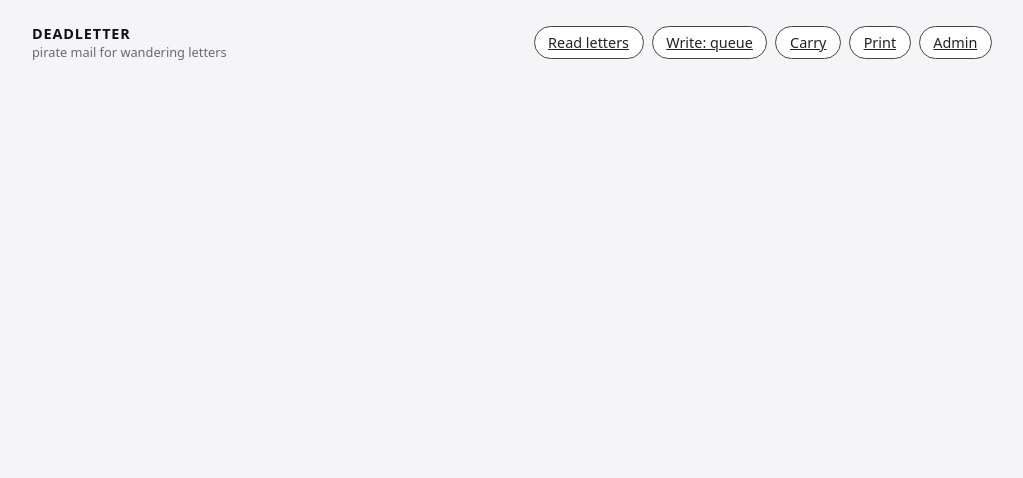
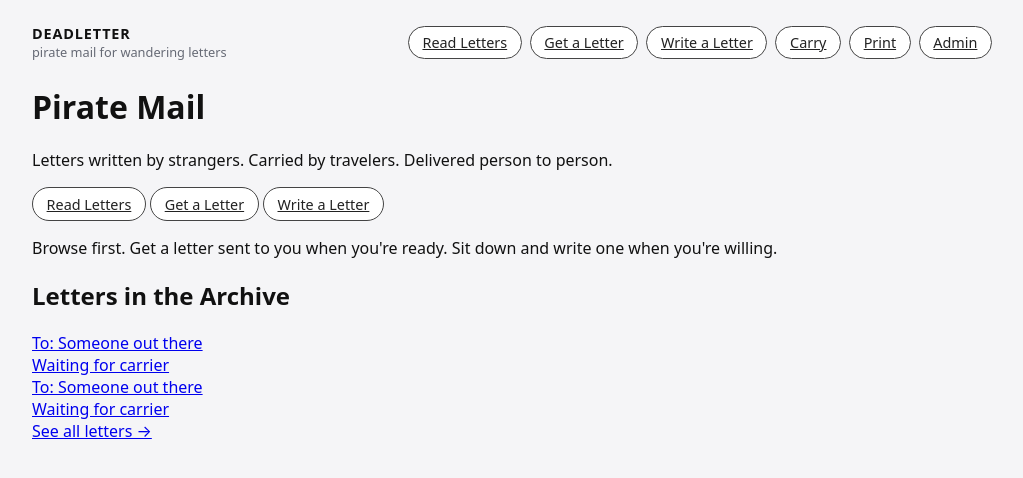
Before and after one commit to Enigma-Infrastructure/deadletter_mailproject, a Django app: page / in a window 1280 px wide. Shown: the top 478 px of the page, without its empty margins (128-1151 px from the left). Run offline with Django 5.2, Linux system fonts and the light colour scheme; data comes from the database, SQL or seed files in the repository; data that the repository does not hold is empty.

Commit message:
fix: restore front door — home view, homepage template, nav hierarchy, request_thanks URL
- home view now queries recent public letters and renders home.html
- new templates/home.html: three-tier CTA (Read → Get a Letter → Write)
  with live letter previews pulled from LetterInstance
- base.html nav: add 'Get a Letter' link, reorder to Read → Get → Write → Carry
- people/urls.py: fix request_thanks route which was incorrectly pointing
  back to request_a_letter view instead of a standalone thanks render

```diff
--- a/deadletter_mailproject/views.py
+++ b/deadletter_mailproject/views.py
@@ -2,10 +2,17 @@
 
 from django.contrib.admin.views.decorators import staff_member_required
 from django.shortcuts import render
+from letters.models import LetterInstance
 
 
 def home(request):
-    return render(request, "base.html")
+    recent_letters = (
+        LetterInstance.objects
+        .filter(is_public=True, body_text__gt="")
+        .select_related("concept", "recipient")
+        .order_by("-created_at")[:6]
+    )
+    return render(request, "home.html", {"recent_letters": recent_letters})
 
 
 @staff_member_required
@@ -20,6 +27,8 @@ def admin_hub(request):
         {
             "title": "Public entry points",
             "links": [
+                {"label": "Read Letters", "url": "/letters/read/"},
+                {"label": "Get a Letter", "url": "/write/request/"},
                 {"label": "Write & Read desk", "url": "/letters/desk/"},
                 {"label": "Carry / Track", "url": "/letters/carry/"},
             ],
@@ -37,15 +46,3 @@ def admin_hub(request):
         },
     ]
     return render(request, "admin_hub.html", {"sections": sections})
-
-def desk_read_list(request):
-    """
-    Desk-only reading view: show recent public letters
-    using the cyberpunk desk skin.
-    """
-    letters = (
-        LetterInstance.objects.filter(is_public=True, body_text__gt="")
-        .select_related("concept", "recipient")
-        .order_by("-created_at")[:50]
-    )
-    return render(request, "cyberpunk/desk_read_list.html", {"letters": letters})
--- a/people/urls.py
+++ b/people/urls.py
@@ -6,5 +6,5 @@ urlpatterns = [
     path("thanks/<int:pk>/", views.write_thanks, name="write_thanks"),
     path("recipients/", views.recipient_list, name="recipient_list"),
     path("request/", views.request_a_letter, name="request_a_letter"),
-    path("request/thanks/", views.request_a_letter, name="request_thanks"),
+    path("request/thanks/", views.request_letter_thanks, name="request_letter_thanks"),
 ]
--- a/templates/base.html
+++ b/templates/base.html
@@ -13,25 +13,30 @@
     <header>
       <div style="display: flex; align-items: center; justify-content: space-between; margin-bottom: 1.5rem;">
         <div>
+          <a href="/" style="text-decoration:none; color:inherit;">
             <div style="font-weight: 600; letter-spacing: 0.06em; text-transform: uppercase; font-size: 0.9rem;">
               deadletter
             </div>
             <div style="font-size: 0.8rem; color: #666a75;">
               pirate mail for wandering letters
             </div>
+          </a>
         </div>
 
         <nav style="display: flex; flex-wrap: wrap; gap: 0.5rem; justify-content: flex-end;">
-          <!-- Reader / public-side -->
-          <a class="btn" href="/letters/read/">Read letters</a>
+          <!-- Primary: Read first -->
+          <a class="btn btn-primary" href="/letters/read/">Read Letters</a>
 
-          <!-- Writer flows -->
-          <a class="btn" href="/letters/write/queue/">Write: queue</a>
+          <!-- Secondary: Get a letter -->
+          <a class="btn" href="/write/request/">Get a Letter</a>
+
+          <!-- Tertiary: Write -->
+          <a class="btn" href="/letters/write/queue/">Write a Letter</a>
 
           <!-- Carry flow -->
           <a class="btn" href="/carry/">Carry</a>
 
-          <!-- Print helper: list / recent (adjust URL when you have it) -->
+          <!-- Print helper -->
           <a class="btn" href="/letters/print/queue/">Print</a>
 
           <!-- Admin -->
--- /dev/null
+++ b/templates/home.html
@@ -0,0 +1,56 @@
+{% extends "base.html" %}
+{% load static %}
+
+{% block title %}Deadletter — Pirate Mail{% endblock %}
+
+{% block content %}
+<div class="home-hero">
+  <h1 class="home-title">Pirate Mail</h1>
+  <p class="home-subtitle">
+    Letters written by strangers. Carried by travelers. Delivered person to person.
+  </p>
+
+  <div class="home-actions">
+    <a class="btn btn-primary" href="{% url 'letter_read_list' %}">Read Letters</a>
+    <a class="btn" href="{% url 'request_a_letter' %}">Get a Letter</a>
+    <a class="btn" href="{% url 'letter_write_queue' %}">Write a Letter</a>
+  </div>
+
+  <p class="home-hint">
+    Browse first. Get a letter sent to you when you're ready.
+    Sit down and write one when you're willing.
+  </p>
+</div>
+
+{% if recent_letters %}
+<section class="recent-letters">
+  <h2 class="section-heading">Letters in the Archive</h2>
+  <div class="letter-grid">
+    {% for letter in recent_letters %}
+    <a class="letter-card" href="{% url 'letter_public' letter.code %}">
+      <div class="letter-card-to">
+        To: {{ letter.recipient.nickname|default:"A Stranger" }}
+        {% if letter.concept.destination_city %}
+          <span class="letter-card-city">— {{ letter.concept.destination_city }}</span>
+        {% endif %}
+      </div>
+      {% if letter.concept.title %}
+      <div class="letter-card-topic">{{ letter.concept.title }}</div>
+      {% endif %}
+      <div class="letter-card-status">{{ letter.get_status_display }}</div>
+    </a>
+    {% endfor %}
+  </div>
+  <div class="home-read-more">
+    <a href="{% url 'letter_read_list' %}">See all letters &rarr;</a>
+  </div>
+</section>
+{% else %}
+<section class="recent-letters">
+  <div class="home-empty">
+    <p>The archive is quiet for now. The first letter is waiting to be written.</p>
+    <a class="btn" href="{% url 'letter_write_queue' %}">Write the first one</a>
+  </div>
+</section>
+{% endif %}
+{% endblock %}
```
Also changed, not shown: people/views.py (+8 -1 lines). Lines whose indentation alone changed are shown as unchanged.
